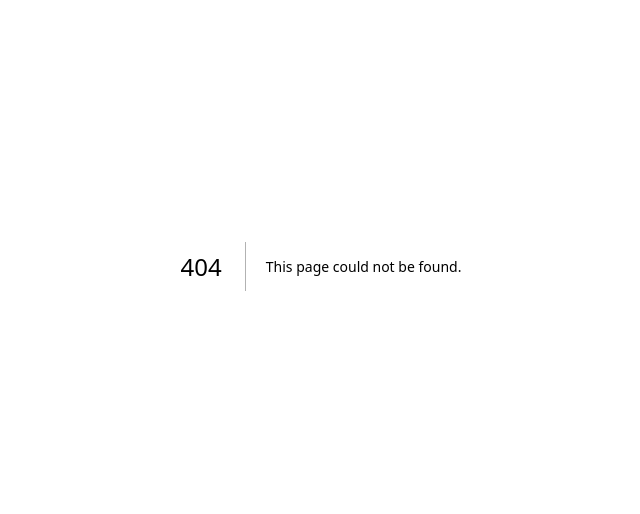
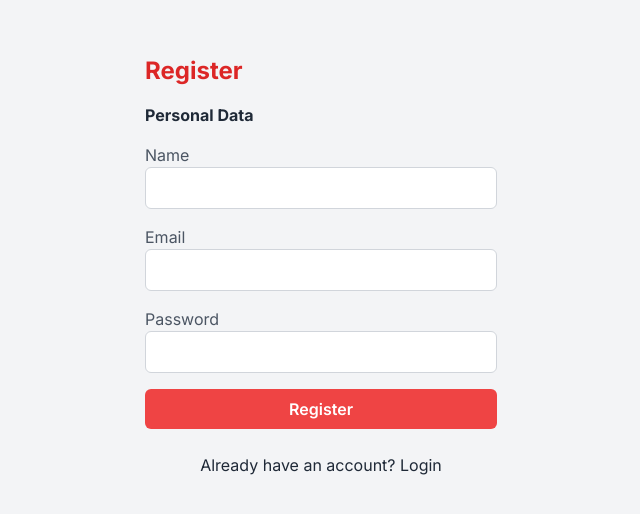
Before and after one commit to FarrelDevara/Hackben, a Next.js app in the folder hackben/: page /register in a window 1280 px wide. Before the commit this address had no page. Shown: the part 134-648 px from the top of the page, without its empty margins (319-959 px from the left). Built offline with nearby package versions, Linux system fonts and the light colour scheme.

Commit message:
feat:layout register&login

```diff
--- /dev/null
+++ b/hackben/src/app/(beforeLogin)/login/page.tsx
@@ -0,0 +1,78 @@
+import Image from 'next/image';
+
+export default function Login() {
+  return (
+    <>
+      {/* component */}
+      <div className="bg-gray-100 flex justify-center items-center h-screen">
+        {/* Right: Login Form */}
+        <div className="lg:p-36 md:p-52 sm:20 p-8 w-full lg:w-1/2">
+          <h1 className="text-2xl font-semibold mb-4 text-red-500">Login</h1>
+          <form
+            action="#"
+            method="POST"
+          >
+            {/* Username Input */}
+            <div className="mb-4">
+              <label
+                htmlFor="username"
+                className="block text-black"
+              >
+                Username
+              </label>
+              <input
+                type="text"
+                id="username"
+                name="username"
+                className="w-full border border-gray-300 rounded-md py-2 px-3 focus:outline-none focus:border-red-500"
+                autoComplete="off"
+              />
+            </div>
+            {/* Password Input */}
+            <div className="mb-4">
+              <label
+                htmlFor="password"
+                className="block text-gray-600"
+              >
+                Password
+              </label>
+              <input
+                type="password"
+                id="password"
+                name="password"
+                className="w-full border border-gray-300 rounded-md py-2 px-3 focus:outline-none focus:border-red-500"
+                autoComplete="off"
+              />
+            </div>
+            {/* Login Button */}
+            <button
+              type="submit"
+              className="bg-red-500 hover:bg-red-600 text-white font-semibold rounded-md py-2 px-4 w-full"
+            >
+              Login
+            </button>
+          </form>
+          {/* Sign up  Link */}
+          <div className="mt-6 text-black text-center font-semibold">
+            <h1 className='mb-3'>Don't have an account?</h1>
+            <h1 className='mb-3'>Become a HackBen Friend and get a special offer!</h1>
+          </div>
+          <button
+              type="submit"
+              className="bg-red-500 hover:bg-red-600 text-white font-semibold rounded-md py-2 px-4 w-full"
+            >
+              Register
+            </button>
+        </div>
+        {/* Left: Image */}
+        <div className="w-1/2 h-screen hidden lg:block mt-20">
+          <img
+            src="https://www.hokben.co.id/assets/img/img1.jpeg"
+            alt="Placeholder Image"
+            className="mt-20 items-center"
+          />
+        </div>
+      </div>
+    </>
+  );
+}
--- /dev/null
+++ b/hackben/src/app/(beforeLogin)/register/page.tsx
@@ -0,0 +1,85 @@
+import Image from 'next/image';
+
+export default function Register() {
+  return (
+    <main>
+      {/* component */}
+      <div className="bg-gray-100 flex justify-center items-center h-screen">
+        {/* Right: Login Form */}
+        <div className="lg:p-36 md:p-52 sm:20 p-8 w-full lg:w-1/2 ">
+          <h1 className="text-2xl font-bold mb-4 text-red-600">Register</h1>
+          <h2 className="font-bold mb-4">Personal Data</h2>
+          <form
+            action="#"
+            method="POST"
+          >
+            {/* Username Input */}
+            <div className="mb-4">
+              <label
+                htmlFor="name"
+                className="block text-gray-600"
+              >
+                Name
+              </label>
+              <input
+                type="text"
+                id="name"
+                name="name"
+                className="w-full border border-gray-300 rounded-md py-2 px-3 focus:outline-none focus:border-red-500"
+                autoComplete="off"
+              />
+            </div>
+             {/* Email Input */}
+             <div className="mb-4">
+              <label
+                htmlFor="email"
+                className="block text-gray-600"
+              >
+                Email
+              </label>
+              <input
+                type="email"
+                id="email"
+                name="email"
+                className="w-full border border-gray-300 rounded-md py-2 px-3 focus:outline-none focus:border-red-500"
+                autoComplete="off"
+              />
+            </div>
+            {/* Password Input */}
+            <div className="mb-4">
+              <label
+                htmlFor="password"
+                className="block text-gray-600"
+              >
+                Password
+              </label>
+              <input
+                type="password"
+                id="password"
+                name="password"
+                className="w-full border border-gray-300 rounded-md py-2 px-3 focus:outline-none focus:border-red-500"
+                autoComplete="off"
+              />
+            </div>
+            {/* Login Button */}
+            <button
+              type="submit"
+              className="bg-red-500 hover:bg-red-600 text-white font-semibold rounded-md py-2 px-4 w-full"
+            >
+              Register
+            </button>
+          </form>
+          {/* Sign up  Link */}
+          <div className="mt-6 text-white-500 text-center">
+            <a
+              href="#"
+              className="hover:underline"
+            >
+              Already have an account? Login
+            </a>
+          </div>
+        </div>
+      </div>
+    </main>
+  );
+}
--- a/hackben/src/app/globals.css
+++ b/hackben/src/app/globals.css
@@ -1,6 +1,7 @@
 @tailwind base;
 @tailwind components;
 @tailwind utilities;
+
 /*
 :root {
   --foreground-rgb: 0, 0, 0;
--- a/hackben/src/app/layout.tsx
+++ b/hackben/src/app/layout.tsx
@@ -5,8 +5,8 @@ import "./globals.css";
 const inter = Inter({ subsets: ["latin"] });
 
 export const metadata: Metadata = {
-  title: "Create Next App",
-  description: "Generated by create next app",
+  title: "HackBen",
+  description: "",
 };
 
 export default function RootLayout({
--- a/hackben/tailwind.config.ts
+++ b/hackben/tailwind.config.ts
@@ -15,6 +15,6 @@ const config: Config = {
       },
     },
   },
-  plugins: [],
+  plugins: [require("daisyui")],
 };
 export default config;
```
Also changed, not shown: hackben/package.json (+6 -5 lines), package.json (deleted, +0 -23 lines), 2 other files (tests, documents, lock files or other folders).
